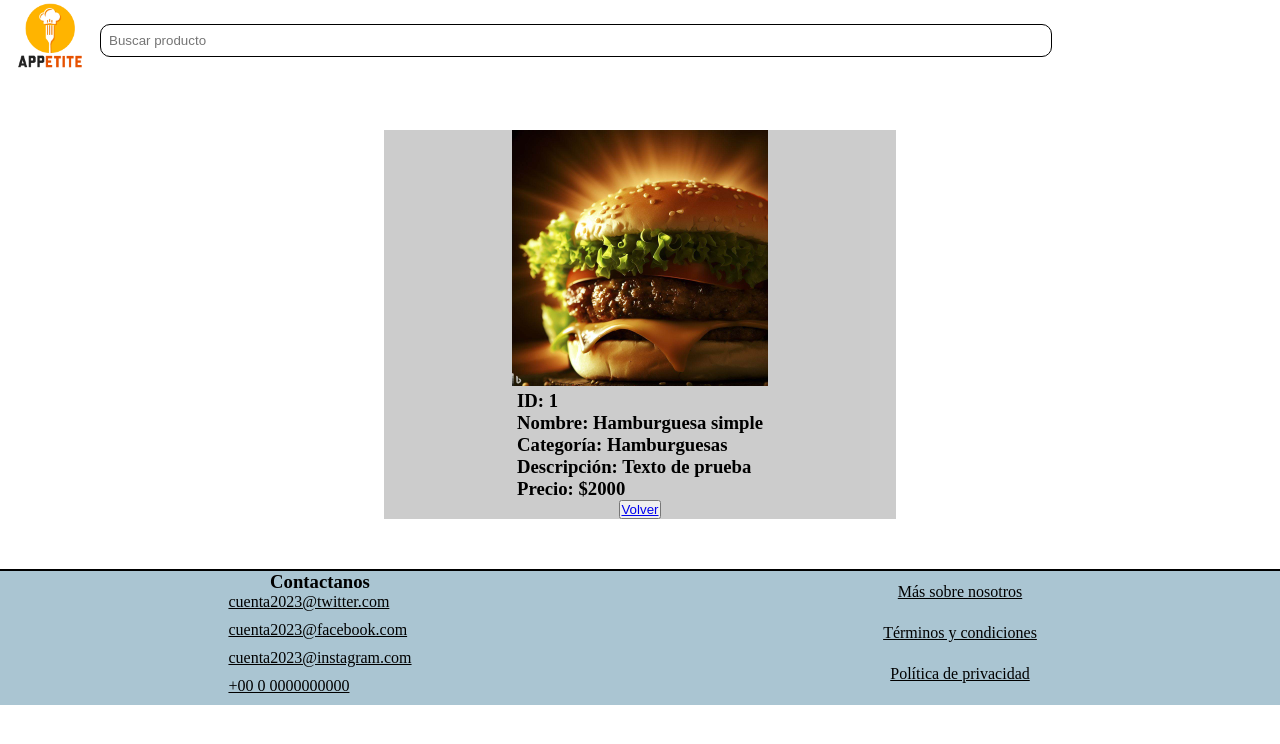
After one commit to Santi163M/grupo_6_appetite, a Node server app: page /productos/1 in a window 1280 px wide. The commit adds this page. Shown: the top 744 px of the page. Run offline with Node 20, Linux system fonts and the light colour scheme.

Commit message:
Función para eliminar productos

```diff
--- /dev/null
+++ b/public/css/productDetails.css
@@ -0,0 +1,32 @@
+* {
+    margin: 0;
+    padding: 0;
+    box-sizing: border-box;
+}
+
+.producto {
+    width: 80%;
+    margin: 20px auto;
+    display: flex;
+    flex-wrap: wrap;
+    flex-direction: column;
+    align-items: center;
+}
+
+.producto article {
+    width: 50%;
+    margin: 30px auto;
+    background-color: #ccc;
+    display: flex;
+    flex-wrap: wrap;
+    flex-direction: column;
+    align-items: center;
+}
+
+.img {
+    width: 50%;
+}
+
+.img img {
+    width: 100%;
+}
--- a/src/controllers/products.js
+++ b/src/controllers/products.js
@@ -7,6 +7,13 @@ let datosProductos = JSON.parse(fs.readFileSync(path.resolve(__dirname, '../data
 const controller = {
     productos: (req, res) => {
         res.render('products', { datosProductos, id: datosProductos.length + 1 });
+    },
+
+    detalleProducto: (req, res) => {
+        let id = req.params.id;
+        producto = datosProductos.find(producto => producto.id == id);
+
+        res.render('productDetails', { producto });
     },
 
     crear: (req, res) => {
@@ -53,6 +60,18 @@ const controller = {
         fs.writeFileSync(path.resolve(__dirname, '../data/products.json'), datosProductos);
 
         res.redirect('/productos');
+    },
+
+    eliminarProducto: (req, res) => {
+        let id = req.params.id;
+
+        datosProductos = datosProductos.filter(producto => producto.id != id);
+
+        datosProductos = JSON.stringify(datosProductos);
+
+        fs.writeFileSync(path.resolve(__dirname, '../data/products.json'), datosProductos);
+
+        res.redirect('/productos');
     }
 };
 
--- a/src/data/products.json
+++ b/src/data/products.json
@@ -1 +1 @@
-[{"id":1,"nombre":"Hamburguesa simple","categoria":"Hamburguesas","descripcion":"Texto de prueba","precio":2000,"img":"/img/categorias/hamburguesa.jpeg"},{"id":2,"nombre":"Pizza","categoria":"Pizzas","descripcion":"Texto de prueba","precio":1800,"img":"/img/categorias/pizza.jpeg"},{"id":"3","nombre":"Ensalada","categoria":"Almuerzos","descripcion":"Texto de prueba","precio":"1200","img":"/img/menu-del-dia/ensalada.jpg"}]
+[{"id":1,"nombre":"Hamburguesa simple","categoria":"Hamburguesas","descripcion":"Texto de prueba","precio":2000,"img":"/img/categorias/hamburguesa.jpeg"},{"id":2,"nombre":"Pizza","categoria":"Pizzas","descripcion":"Texto de prueba","precio":1800,"img":"/img/categorias/pizza.jpeg"},{"id":"3","nombre":"Ensalada","categoria":"Almuerzos","descripcion":"Texto de prueba","precio":"1200","img":"/img/menu-del-dia/ensalada.jpg"},{"id":"4","nombre":"Prueba","categoria":"Prueba","descripcion":"Texto de prueba","precio":"200","img":"/img/prueba.png"}]
--- a/src/routes/products.js
+++ b/src/routes/products.js
@@ -4,6 +4,7 @@ const router = express.Router();
 const productosController = require('../controllers/products');
 
 router.get('/', productosController.productos);
+router.get('/:id', productosController.detalleProducto);
 router.get('/crear/:id', productosController.crear);
 router.get('/editar/:id', productosController.editar);
 
@@ -11,5 +12,6 @@ router.post('/crear/:id', productosController.productoCreado);
 
 router.put('/editar/:id', productosController.productoEditado);
 
+router.delete('/eliminar/:id', productosController.eliminarProducto);
 
 module.exports = router;
--- a/src/views/partials/header.ejs
+++ b/src/views/partials/header.ejs
@@ -4,7 +4,7 @@
 <header>
     <nav class="nav-bar">
         <div class="logo">
-          <a href="/">  <img src="img/logo.png" alt="logo"> </a>
+          <a href="/">  <img src="/img/logo.png" alt="logo"> </a>
         </div>
 
         <form action="" class="barra-de-busqueda">
--- /dev/null
+++ b/src/views/productDetails.ejs
@@ -0,0 +1,38 @@
+<!DOCTYPE html>
+<html lang="en">
+
+<head>
+    <meta charset="UTF-8">
+    <meta name="viewport" content="width=device-width, initial-scale=1.0">
+    <title>Lista de productos</title>
+
+    <link rel="stylesheet" href="/css/productDetails.css">
+</head>
+
+<body>
+    <%- include('partials/header') %>
+
+    <main>
+        <section class="producto">
+            <article>
+                <div class="img">
+                    <img src="<%= producto.img %>" alt="">
+                </div>
+
+                <div class="datos">
+                    <h3>ID: <%= producto.id %></h3>
+                    <h3>Nombre: <%= producto.nombre %></h3>
+                    <h3>Categoría: <%= producto.categoria %></h3>
+                    <h3>Descripción: <%= producto.descripcion %></h3>
+                    <h3>Precio: $<%= producto.precio %></h3>
+                </div>
+
+                <button><a href="/productos">Volver</a></button>
+            </article>
+        </section>
+    </main>
+
+    <%- include('partials/footer') %>
+</body>
+
+</html>
```
Also changed, not shown: src/views/products.ejs (+10 -4 lines).
